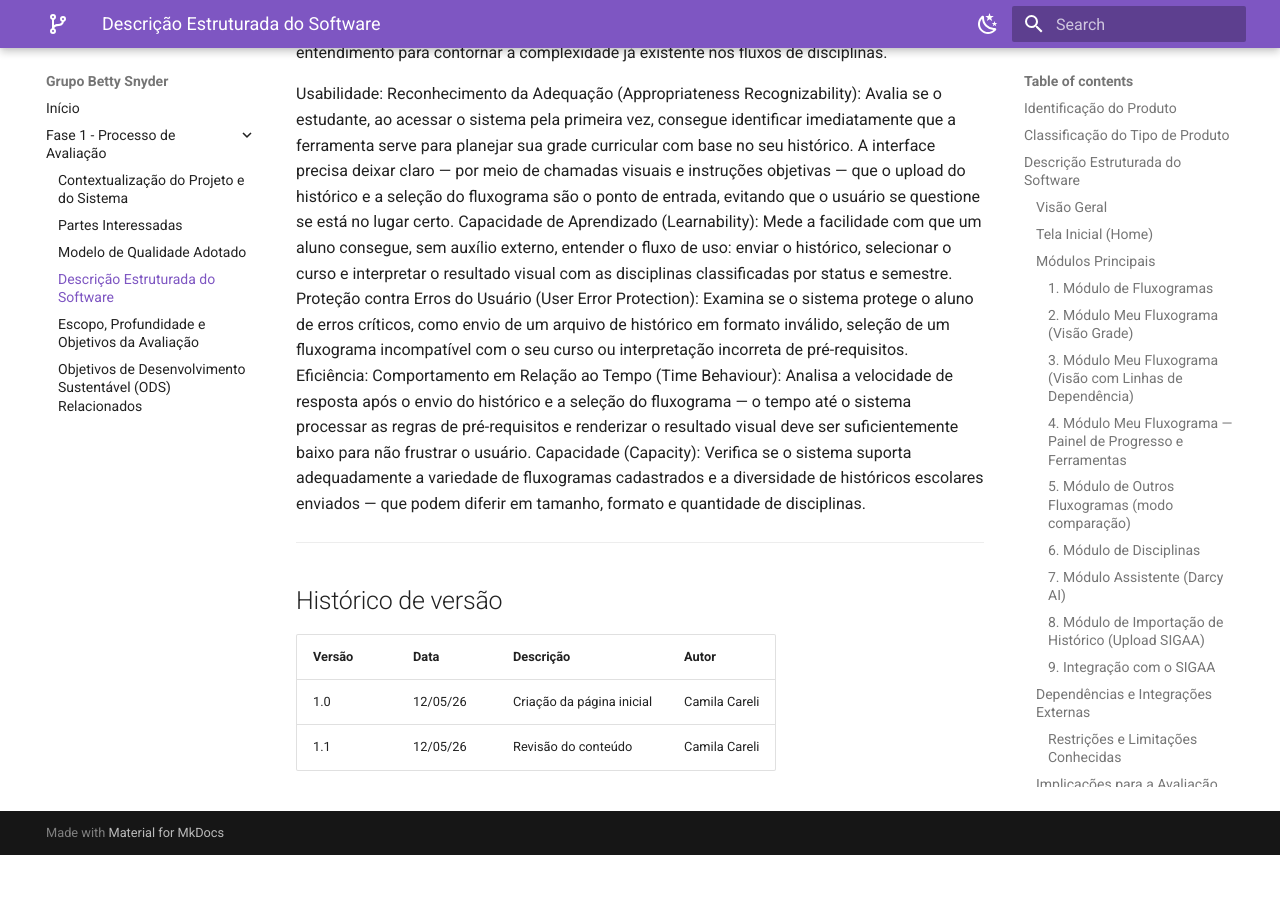
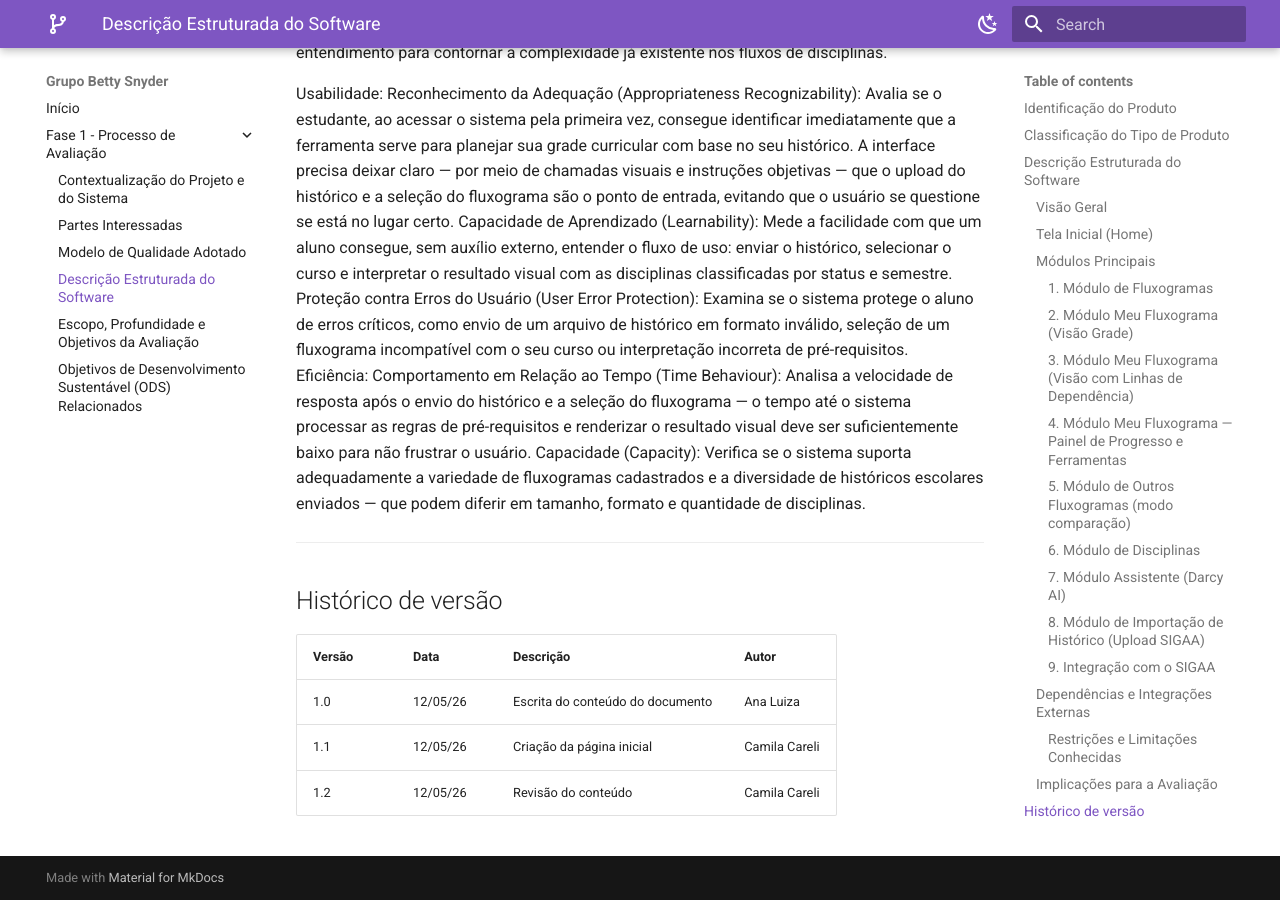
Before and after one commit to Ana-Luiza-SC/2026-1_T01_BETTY_SNYDER, an MkDocs documentation site: the page built from docs/fase1/fase1_descricao.md, in a window 1280 px wide and 900 px high, scrolled down 8490 px. Built offline with MkDocs 1.6.1 and Material for MkDocs 9.7.7, drawn with Linux system fonts in a browser that asks for light colours; before the commit the page ends 9345 px from its top, so only the background shows below that.

Commit message:
Add creditos de escrita na descrição

```diff
--- a/docs/fase1/fase1_descricao.md
+++ b/docs/fase1/fase1_descricao.md
@@ -172,5 +172,6 @@ Capacidade (Capacity): Verifica se o sistema suporta adequadamente a variedade d
 
 | Versão | Data | Descrição | Autor |
 |---|---|---|---|
-| 1.0 | 12/05/26 | Criação da página inicial | Camila Careli |
-| 1.1 | 12/05/26 | Revisão do conteúdo | Camila Careli |
+| 1.0 | 12/05/26 | Escrita do conteúdo do documento | Ana Luiza |
+| 1.1 | 12/05/26 | Criação da página inicial | Camila Careli |
+| 1.2 | 12/05/26 | Revisão do conteúdo | Camila Careli |
```
